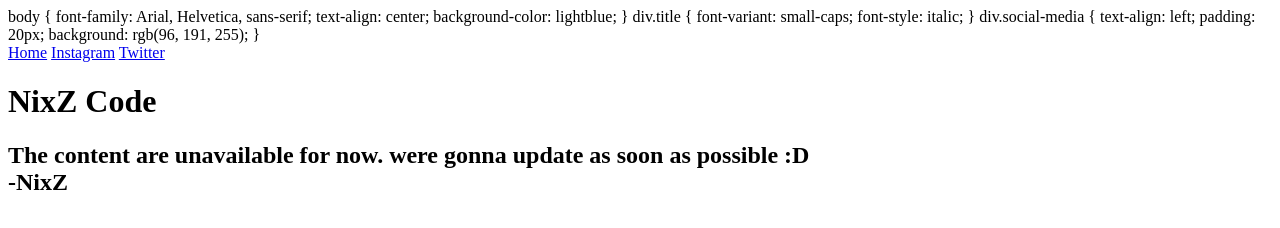
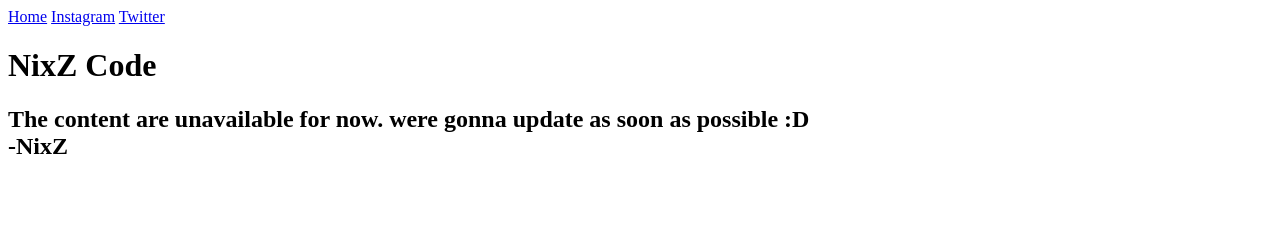
Before and after one commit to NixZ-Code/nixzcode.github.io, a plain HTML site: page index.html in a window 1280 px wide. Drawn offline with Linux system fonts and the light colour scheme.

Commit message:
Update index.html

```diff
--- a/index.html
+++ b/index.html
@@ -4,22 +4,7 @@
 <head>
 <title>NixZ Code</title>
 <meta charset="UTF-8">
-<css>
-body {
-font-family: Arial, Helvetica, sans-serif;
-text-align: center;
-background-color: lightblue;
-}
-div.title {
-font-variant: small-caps;
-font-style: italic;
-}
-div.social-media {
-text-align: left;
-padding: 20px;
-background: rgb(96, 191, 255);
-}
-</css>
+<link rel="style.css">
 </head>
 <body>
 <div class="social-media">
```
